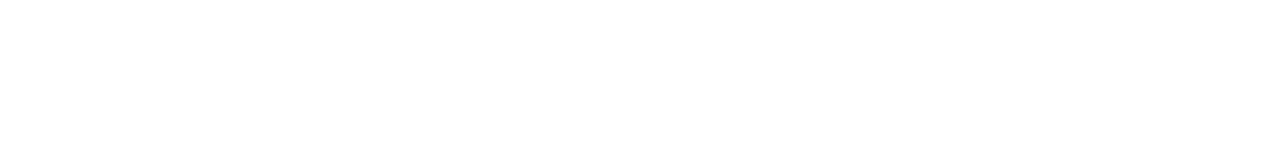
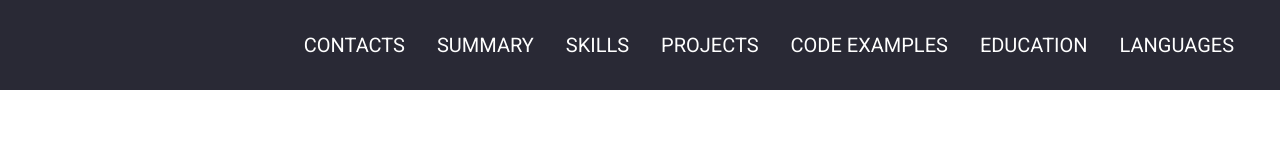
Before and after one commit to vardari/rsschool-cv, a plain HTML site: page index.html in a window 1280 px wide. Drawn offline with Linux system fonts and the light colour scheme.

Commit message:
feat: add header block

```diff
--- a/css/style.css
+++ b/css/style.css
@@ -0,0 +1,62 @@
+* {
+  box-sizing: border-box;
+}
+
+body {
+  --gray: #292935;
+  --dark-gray: #22222e;
+  --yellow: #ffc905;
+}
+
+.wrapper {
+  font-family: 'Roboto', serif;
+  padding-right: 30px;
+  padding-left: 30px;
+}
+
+.header {
+  background-color: var(--gray);
+}
+
+.header__wrapper {
+  display: flex;
+  justify-content: flex-end;
+  align-items: center;
+  min-height: 90px;
+}
+
+.navigation {
+  font-size: 20px;
+}
+
+.navigation__list {
+  margin: 0;
+  display: flex;
+  justify-content: flex-end;
+  list-style-type: none;
+}
+
+.navigation__link {
+  position: relative;
+  padding-left: 16px;
+  padding-right: 16px;
+  text-transform: uppercase;
+  text-decoration: none;
+  color: white;
+}
+
+.navigation__link::after {
+  display: block;
+  content: '';
+  position: absolute;
+  bottom: -15px;
+  left: 16px;
+  width: calc(100% - 32px);
+  height: 3px;
+  background-color: var(--yellow);
+  opacity: 0;
+}
+
+.navigation__link:hover::after {
+  opacity: 1;
+}
--- a/index.html
+++ b/index.html
@@ -4,10 +4,41 @@
   <meta charset="UTF-8">
   <meta name="viewport" content="width=device-width, initial-scale=1.0">
   <title>Daria Babina's CV</title>
+  <link rel="preconnect" href="https://fonts.googleapis.com">
+  <link rel="preconnect" href="https://fonts.gstatic.com" crossorigin>
+  <link href="https://fonts.googleapis.com/css2?family=Roboto:wght@100;300;400;500;700;900&display=swap" rel="stylesheet">
   <link rel="stylesheet" href="css/normalize.css">
   <link rel="stylesheet" href="css/style.css">
 </head>
 <body>
-
+  <header class="header">
+    <div class="wrapper header__wrapper">
+      <nav class="navigation">
+        <ul class="navigation__list">
+          <li class="navigation__item">
+            <a href="#" class="navigation__link">Contacts</a>
+          </li>
+          <li class="navigation__item">
+            <a href="#" class="navigation__link">Summary</a>
+          </li>
+          <li class="navigation__item">
+            <a href="#" class="navigation__link">Skills</a>
+          </li>
+          <li class="navigation__item">
+            <a href="#" class="navigation__link">Projects</a>
+          </li>
+          <li class="navigation__item">
+            <a href="#" class="navigation__link">Code examples</a>
+          </li>
+          <li class="navigation__item">
+            <a href="#" class="navigation__link">Education</a>
+          </li>
+          <li class="navigation__item">
+            <a href="#" class="navigation__link">Languages</a>
+          </li>
+        </ul>
+      </nav>
+    </div>
+  </header>
 </body>
 </html>
```
